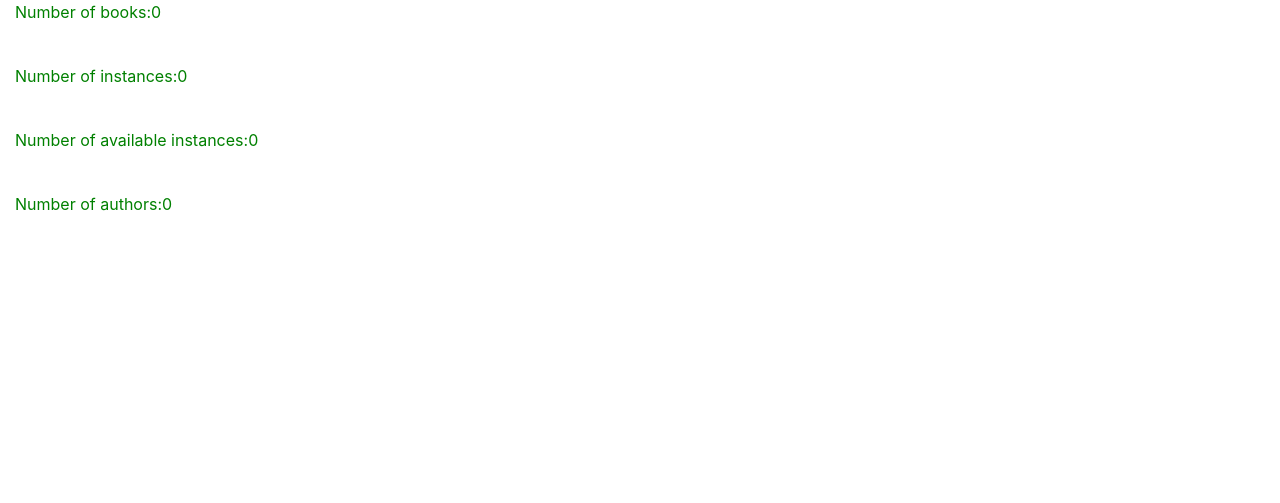
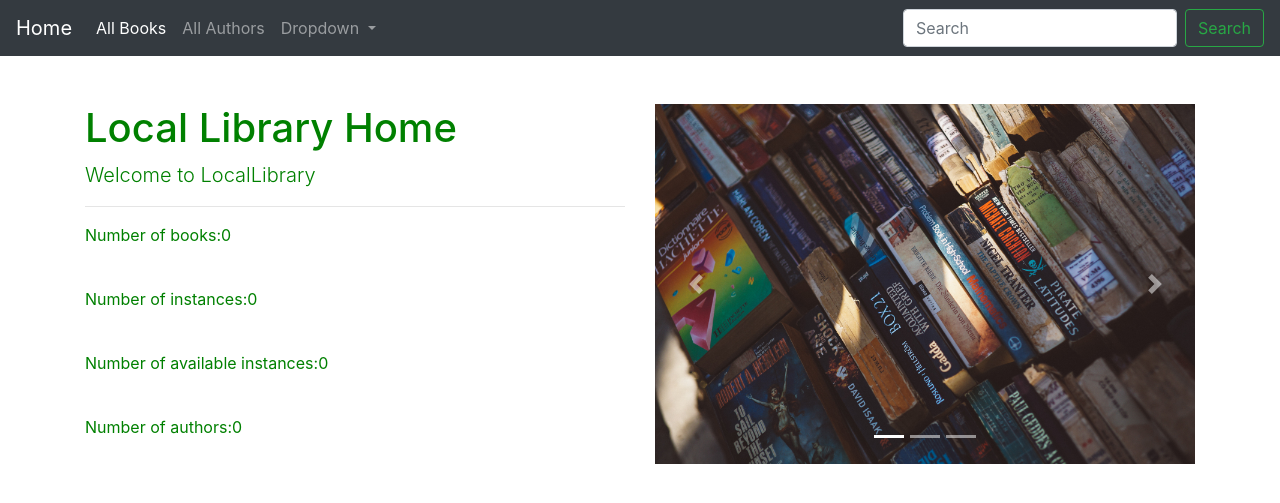
Before and after one commit to MohamadGorji/book-library, a Django app: page /book/ in a window 1280 px wide. Shown: the top 503 px of the page. Run offline with Django 3.2, Linux system fonts and the light colour scheme; data that the repository does not hold is empty; some libraries are stand-ins or nearby versions.

Commit message:
Add some bootstrap and design to index

```diff
--- a/src/media/templates/book/index.html
+++ b/src/media/templates/book/index.html
@@ -5,6 +5,13 @@
 {% endblock title %}
 
 {% block body %}
+<div class="container">
+  <div class="row mt-5">
+    <div class="col-md-6 left-div">
+      <div class="starter-template">
+        <h1>Local Library Home</h1>
+        <p class="lead">Welcome to LocalLibrary</p>
+        <hr>
         <p>Number of books:{{num_books}}</p>
         <br>
         <p>Number of instances:{{num_instances}}</p>
@@ -12,4 +19,11 @@
         <p>Number of available instances:{{num_instances_available}}</p>
         <br>
         <p>Number of authors:{{num_author}}</p>
+      </div>
+    </div>
+    <div class="col-md-6">
+      {% include "../partial/carousel.html" %}
+    </div>
+  </div>
+</div>
 {% endblock body %}
--- /dev/null
+++ b/src/media/templates/partial/carousel.html
@@ -0,0 +1,27 @@
+{% load static %}
+<div id="carouselExampleIndicators" class="carousel slide" data-ride="carousel">
+  <ol class="carousel-indicators">
+    <li data-target="#carouselExampleIndicators" data-slide-to="0" class="active"></li>
+    <li data-target="#carouselExampleIndicators" data-slide-to="1"></li>
+    <li data-target="#carouselExampleIndicators" data-slide-to="2"></li>
+  </ol>
+  <div class="carousel-inner">
+    <div class="carousel-item active">
+      <img class="d-block w-100" src="{% static 'img/slider/1.jpg' %}" alt="First slide">
+    </div>
+    <div class="carousel-item">
+      <img class="d-block w-100" src="{% static 'img/slider/2.jpg' %}" alt="Second slide">
+    </div>
+    <div class="carousel-item">
+      <img class="d-block w-100" src="{% static 'img/slider/3.jpg' %}" alt="Third slide">
+    </div>
+  </div>
+  <a class="carousel-control-prev" href="#carouselExampleIndicators" role="button" data-slide="prev">
+    <span class="carousel-control-prev-icon" aria-hidden="true"></span>
+    <span class="sr-only">Previous</span>
+  </a>
+  <a class="carousel-control-next" href="#carouselExampleIndicators" role="button" data-slide="next">
+    <span class="carousel-control-next-icon" aria-hidden="true"></span>
+    <span class="sr-only">Next</span>
+  </a>
+</div>
--- /dev/null
+++ b/src/media/templates/partial/footer.html
@@ -0,0 +1,3 @@
+<footer>
+
+</footer>
--- /dev/null
+++ b/src/media/templates/partial/header.html
@@ -0,0 +1,3 @@
+<header>
+
+</header>
--- /dev/null
+++ b/src/media/templates/partial/navigation.html
@@ -0,0 +1,32 @@
+<nav class="navbar navbar-expand-sm bg-dark navbar-dark">
+  <a class="navbar-brand" href="#">Home</a>
+  <button class="navbar-toggler" type="button" data-toggle="collapse" data-target="#navbarSupportedContent" aria-controls="navbarSupportedContent" aria-expanded="false" aria-label="Toggle navigation">
+    <span class="navbar-toggler-icon"></span>
+  </button>
+
+  <div class="collapse navbar-collapse" id="navbarSupportedContent">
+    <ul class="navbar-nav mr-auto">
+      <li class="nav-item active">
+        <a class="nav-link" href="#">All Books</a>
+      </li>
+      <li class="nav-item">
+        <a class="nav-link" href="#">All Authors</a>
+      </li>
+      <li class="nav-item dropdown">
+        <a class="nav-link dropdown-toggle" href="#" id="navbarDropdown" role="button" data-toggle="dropdown" aria-haspopup="true" aria-expanded="false">
+          Dropdown
+        </a>
+        <div class="dropdown-menu" aria-labelledby="navbarDropdown">
+          <a class="dropdown-item" href="#">Action</a>
+          <a class="dropdown-item" href="#">Another action</a>
+          <div class="dropdown-divider"></div>
+          <a class="dropdown-item" href="#">Something else here</a>
+        </div>
+      </li>
+    </ul>
+    <form class="form-inline my-2 my-lg-0">
+      <input class="form-control mr-sm-2" type="search" placeholder="Search" aria-label="Search">
+      <button class="btn btn-outline-success my-2 my-sm-0" type="submit">Search</button>
+    </form>
+  </div>
+</nav>
--- a/src/media/templates/shared/main.html
+++ b/src/media/templates/shared/main.html
@@ -10,10 +10,13 @@
     <title>Mysite |{% block title %}{% endblock title %}</title>
 </head>
 <body>
+  {% include "../partial/header.html" %}
+  {% include "../partial/navigation.html" %}
   <div class="container-fluid">
     {% block body %}
     {% endblock body %}
   </div>
+  {% include "../partial/footer.html" %}
     <script src="{% static 'js/jquery.min.js' %}"></script>
     <script src="{% static 'js/popper.min.js' %}"></script>
     <script src="{% static 'js/bootstrap.min.js' %}"></script>
```
Also changed, not shown: src/media/static/img/slider/1.jpg (added), src/media/static/img/slider/2.jpg (added), src/media/templates/book/book_list.html (added), 1 other file. Lines whose indentation alone changed are shown as unchanged.
